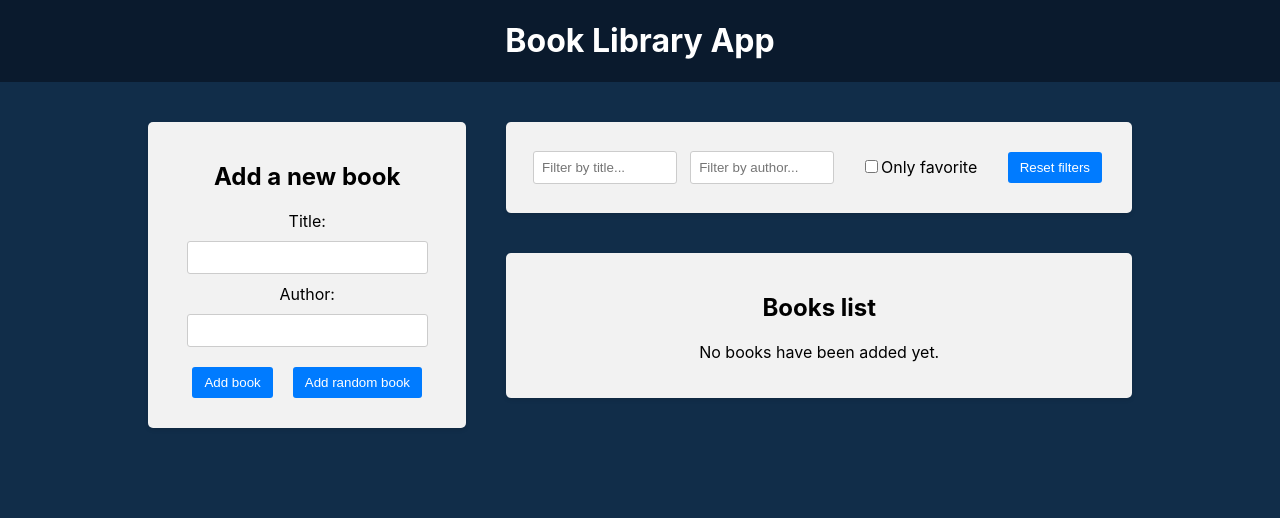
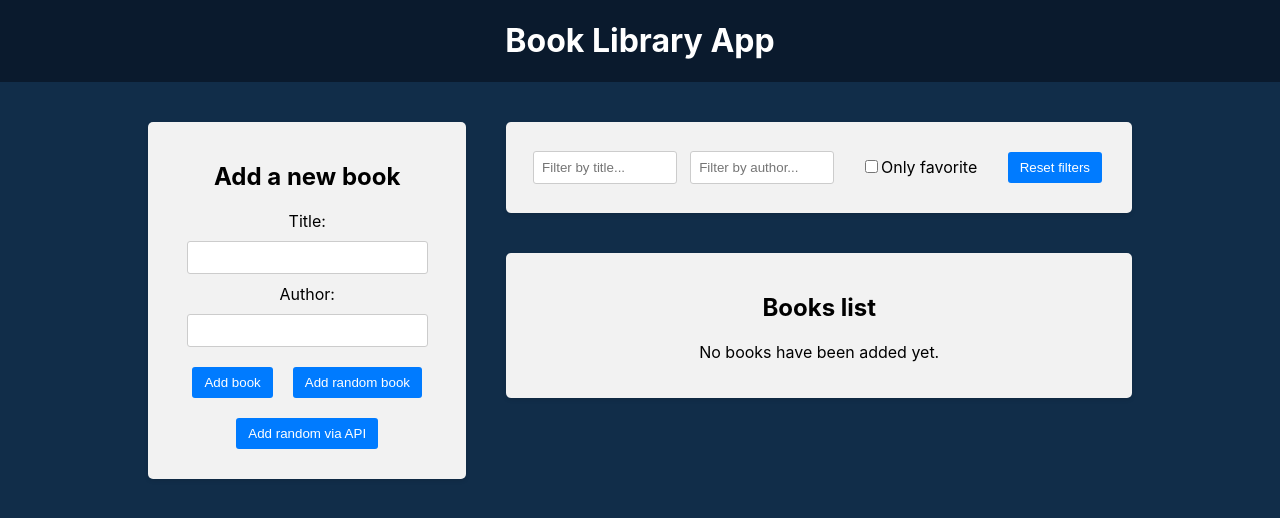
Before and after one commit to keithharingg/book-library-app, a React (Create React App) app in the folder frontend/: page / in a window 1280 px wide. Shown: the top 518 px of the page. Built offline with nearby package versions, Linux system fonts and the light colour scheme.

Commit message:
Add random book via API

```diff
--- a/frontend/package.json
+++ b/frontend/package.json
@@ -7,6 +7,7 @@
     "@testing-library/jest-dom": "^5.17.0",
     "@testing-library/react": "^13.4.0",
     "@testing-library/user-event": "^13.5.0",
+    "axios": "^1.6.7",
     "react": "^18.2.0",
     "react-dom": "^18.2.0",
     "react-redux": "^8.1.2",
--- a/frontend/src/components/BookForm/BookForm.js
+++ b/frontend/src/components/BookForm/BookForm.js
@@ -4,6 +4,7 @@
 import { addBook } from '../../redux/slices/booksSlice';
 import booksData from '../../data/books.json';
 import createBookWithId from '../../utils/createBookWithId';
+import axios from 'axios';
 
 const BookForm = () => {
   const [title, setTitle] = useState('');
@@ -23,6 +24,19 @@
     const randomBook = booksData[randomIndex];
     dispatch(addBook(createBookWithId(randomBook)));
   };
+
+  const addRandomBookAPIHandler = async () => {
+    try {
+      const res = await axios.get('http://localhost:4000/random-book');
+      console.log(res);
+      if (res?.data?.title && res?.data?.author) {
+        dispatch(addBook(createBookWithId(res.data)));
+      }
+    } catch (error) {
+      console.log('Error fetching random book', error);
+    }
+  };
+
   return (
     <div className="app-block book-form">
       <h2>Add a new book</h2>
@@ -44,6 +58,9 @@
         <button type="button" onClick={addRandomBookHandler}>
           Add random book
         </button>
+        <button type="button" onClick={addRandomBookAPIHandler}>
+          Add random via API
+        </button>
       </form>
     </div>
   );
```
Also changed, not shown: 1 other file (tests, documents, lock files or other folders).
